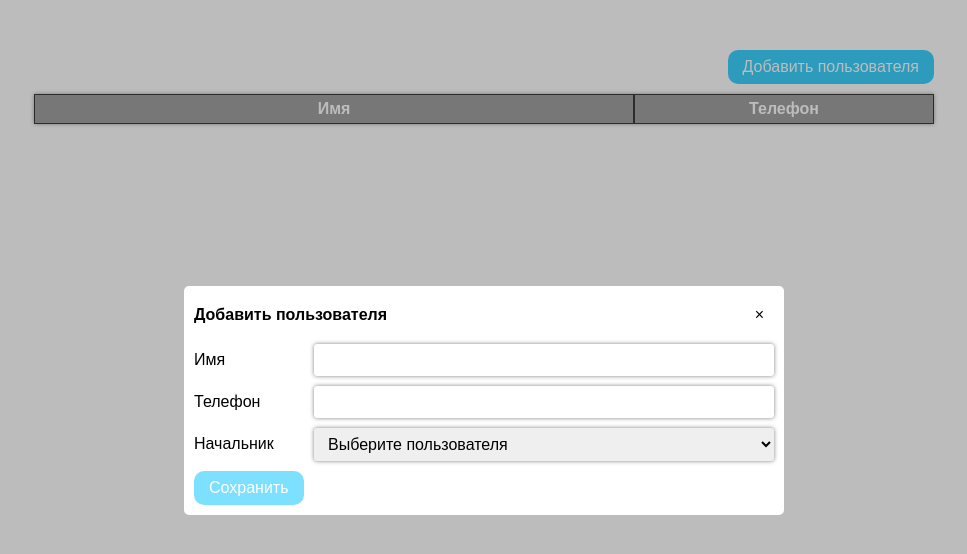
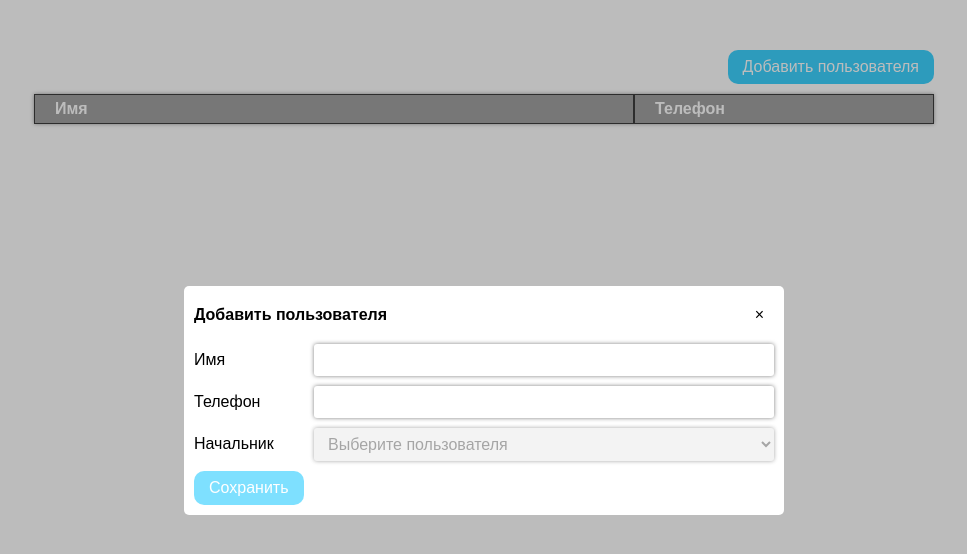
Before and after one commit to elephantMax/vue_contact_list, a Vue app: page / in a window 1280 px wide. Both pictures are taken after a click on the button "Добавить пользователя". Shown: the top 554 px of the page, without its empty margins (156-1123 px from the left). Built offline with nearby package versions, Linux system fonts and the light colour scheme.

Commit message:
new feature sort users by field
fixed ui, new getter sortedUsers

```diff
--- a/src/assets/index.scss
+++ b/src/assets/index.scss
@@ -41,6 +41,8 @@ html {
 }
 
 .select {
+  max-width: 100%;
+  width: 100%;
   &__option {
     font-size: $font-size-small;
   }
--- a/src/assets/mixins.scss
+++ b/src/assets/mixins.scss
@@ -3,9 +3,9 @@ $border-style: 1px solid black;
 @mixin table-cell {
   border: $border-style;
   overflow: hidden;
-  text-align: center;
   word-break: break-all;
   padding: 5px;
+  padding-left: 20px;
 
   &--name {
     flex: 1 1 50px;
--- a/src/components/modal_create.vue
+++ b/src/components/modal_create.vue
@@ -18,8 +18,12 @@
           <label class="form__label">
             Начальник
           </label>
-          <select v-model="boss" class="form__input select">
-            <option class="select__option" selected hidden :value="null">
+          <select
+            v-model="boss"
+            class="form__input select"
+            :disabled="!selectIsEnabled"
+          >
+            <option class="select__option" selected :value="null">
               Выберите пользователя
             </option>
             <option
@@ -61,6 +65,9 @@ export default {
     }),
     buttonIsActive() {
       return this.name !== '' && this.number !== ''
+    },
+    selectIsEnabled() {
+      return this.options.length > 0
     },
   },
   methods: {
--- a/src/components/table.vue
+++ b/src/components/table.vue
@@ -2,10 +2,18 @@
   <div class="table">
     <div class="table__body">
       <div class="table__header">
-        <span class="table__cell table__cell--name">
+        <span
+          class="table__cell table__cell--name table__cell--clickable"
+          :class="{ 'table__cell--active': sortBy === 'name' }"
+          @click="setSortBy('name')"
+        >
           Имя
         </span>
-        <span class="table__cell table__cell--number">
+        <span
+          class="table__cell table__cell--number table__cell--clickable"
+          :class="{ 'table__cell--active': sortBy === 'number' }"
+          @click="setSortBy('number')"
+        >
           Телефон
         </span>
       </div>
@@ -17,7 +25,7 @@
 </template>
 
 <script>
-import { mapGetters } from 'vuex'
+import { mapGetters, mapMutations } from 'vuex'
 
 import TableRow from '@/components/table_row'
 
@@ -26,16 +34,20 @@ export default {
     TableRow,
   },
   computed: {
-    ...mapGetters(['users']),
+    ...mapGetters(['sortedUsers', 'sortBy']),
     parentUsers() {
-      return this.users.filter(user => user.boss === null)
+      return this.sortedUsers.filter(user => user.boss === null)
     },
+  },
+  methods: {
+    ...mapMutations(['setUsers', 'setSortBy']),
   },
 }
 </script>
 
 <style lang="scss" scoped>
 @import '../assets/mixins.scss';
+@import '../assets/variables.scss';
 
 .table {
   overflow: auto;
@@ -61,6 +73,15 @@ export default {
     color: #fff;
     background-color: rgba(#333, 0.6);
     @include table-cell;
+
+    &--clickable {
+      cursor: pointer;
+      user-select: none;
+    }
+
+    &--active {
+      background-color: $light-blue;
+    }
   }
 }
 </style>
--- a/src/components/table_row.vue
+++ b/src/components/table_row.vue
@@ -3,8 +3,8 @@
     <div class="table-row__data">
       <div class="table-row__cell table-row__cell--name">
         <span
-          v-if="!!userChildren.length"
-          class="btn"
+          v-if="userChildren.length > 0"
+          class="table-row__btn btn"
           @click="userChildrenIsVisible = !userChildrenIsVisible"
           >{{ userChildrenIsVisible ? '-' : '+' }}</span
         >
@@ -16,7 +16,7 @@
     </div>
     <transition name="children">
       <div
-        v-if="!!userChildren.length && userChildrenIsVisible"
+        v-if="userChildren.length > 0 && userChildrenIsVisible"
         class="table-row__children"
       >
         <Table-Row
@@ -45,9 +45,9 @@ export default {
     }
   },
   computed: {
-    ...mapGetters(['users']),
+    ...mapGetters(['sortedUsers']),
     userChildren() {
-      return this.users.filter(user => user.boss === this.user.id)
+      return this.sortedUsers.filter(user => user.boss === this.user.id)
     },
   },
 }
@@ -70,12 +70,21 @@ export default {
   }
 
   &__cell {
+    position: relative;
     z-index: 0;
     @include table-cell;
 
     &--number {
       font-weight: 600;
     }
+  }
+
+  &__btn {
+    left: 0;
+    top: 50%;
+    transform: translateY(-50%);
+    position: absolute;
+    padding: 10px 10px;
   }
 }
 
--- a/src/store/index.js
+++ b/src/store/index.js
@@ -6,10 +6,14 @@ Vue.use(Vuex)
 const store = new Vuex.Store({
   state: {
     users: [],
+    sortBy: null,
   },
   mutations: {
     setUsers(state, users) {
       state.users = users
+    },
+    setSortBy(state, sortBy) {
+      state.sortBy = sortBy
     },
   },
   actions: {
@@ -30,6 +34,21 @@ const store = new Vuex.Store({
   },
   getters: {
     users: s => s.users,
+    sortBy: s => s.sortBy,
+    sortedUsers: s => {
+      const { users, sortBy } = s
+      if (sortBy) {
+        return [...users].sort((a, b) => {
+          const aValue =
+            typeof a[sortBy] === 'string' ? a[sortBy].toLowerCase() : a[sortBy]
+          const bValue =
+            typeof a[sortBy] === 'string' ? b[sortBy].toLowerCase() : b[sortBy]
+
+          return aValue > bValue ? 1 : bValue > aValue ? -1 : 0
+        })
+      }
+      return users
+    },
   },
 })
 
```
